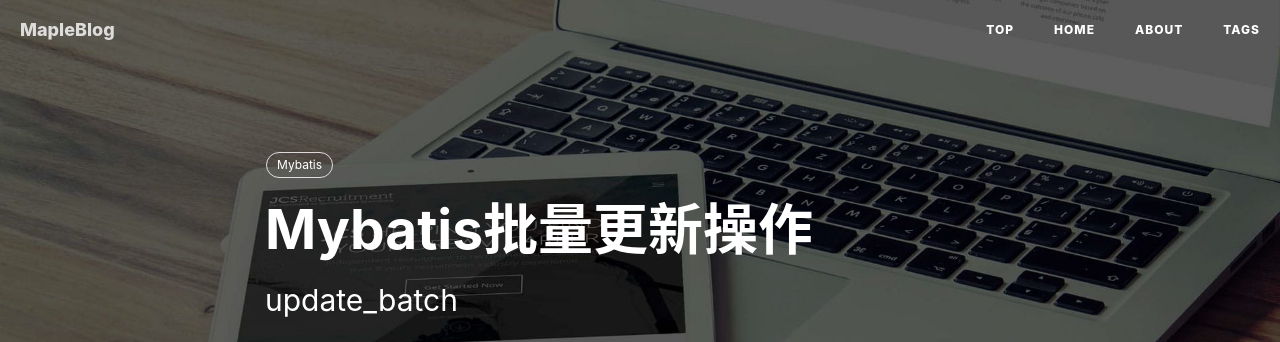
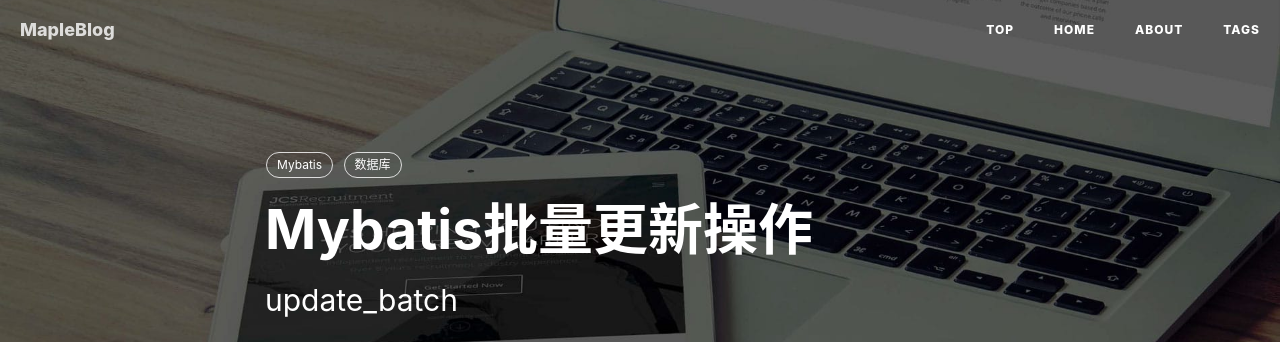
Before and after one commit to wjw0315/wjw0315.github.io, a Jekyll site: the page built from _posts/2018/7/2018-7-13-Mybatis批量更新操作.md, in a window 1280 px wide and 900 px high. Shown: the top 342 px of the window. Built offline with Jekyll 4.4.1, drawn with Linux system fonts in a browser that asks for light colours; nearby versions of some CDN libraries; comment, search, counter and statistics services are not loaded.

Commit message:
Update 2018-7-13-Mybatis批量更新操作.md

```diff
--- a/_posts/2018/7/2018-7-13-Mybatis批量更新操作.md
+++ b/_posts/2018/7/2018-7-13-Mybatis批量更新操作.md
@@ -8,6 +8,7 @@
 catalog: true
 tags:
 - Mybatis
+- 数据库
 ---
 
  > 第一种用for循环通过循环传过来的参数集合，循环出N条sql，
```
